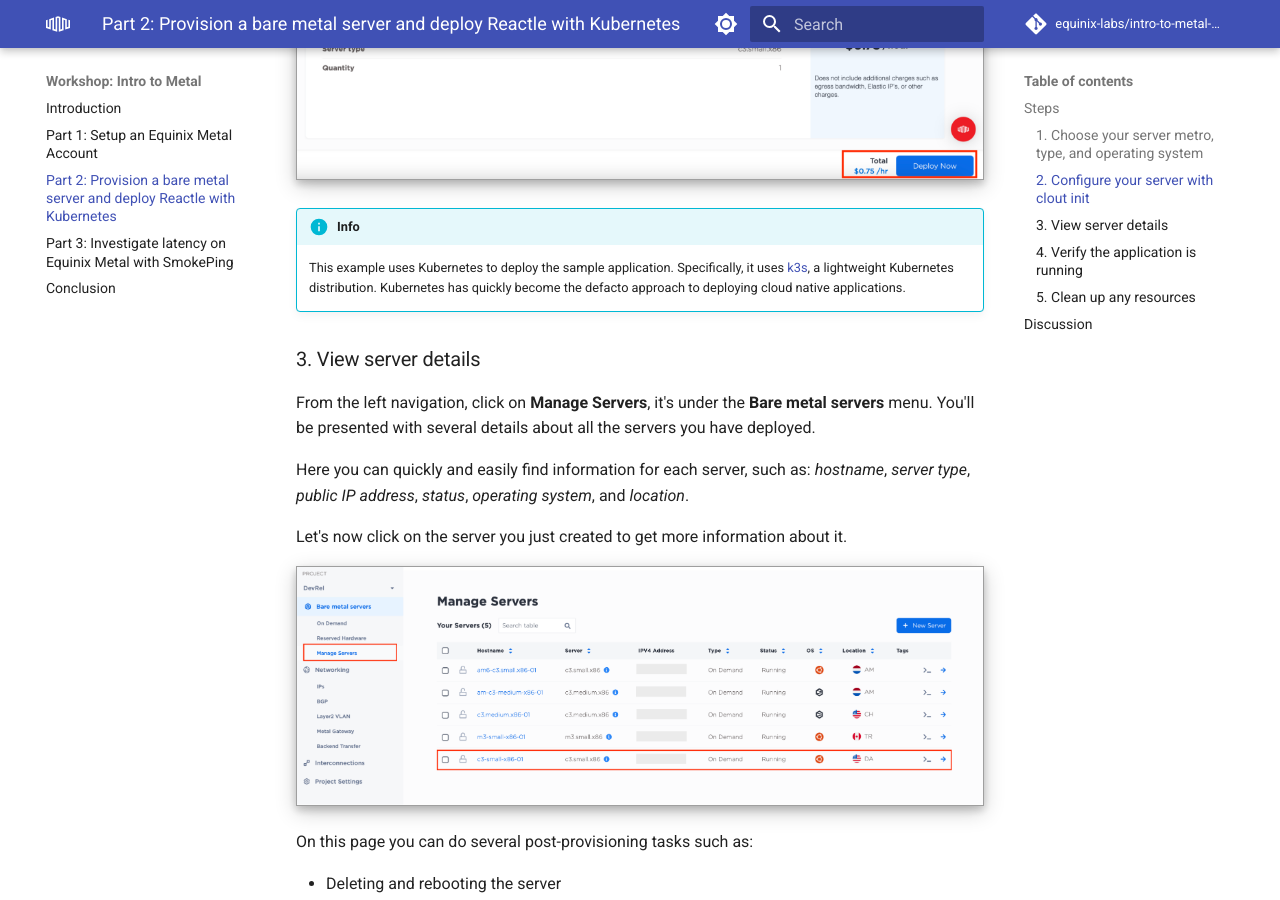
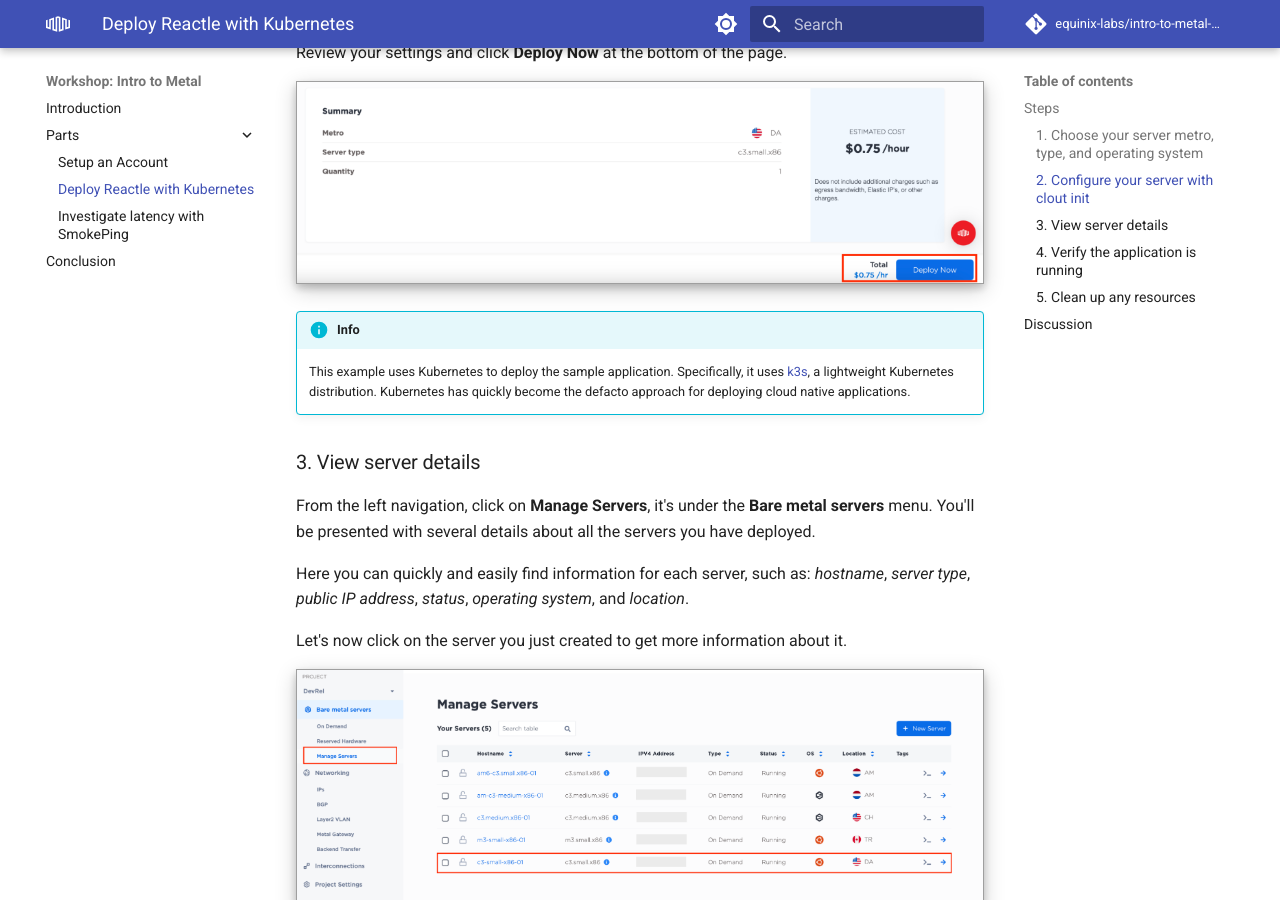
Before and after one commit to equinix-labs/intro-to-metal-workshop, an MkDocs documentation site: the page built from docs/parts/reactle.md, in a window 1280 px wide and 900 px high, scrolled down 3054 px. Built offline with MkDocs 1.6.1 and Material for MkDocs 9.7.7, drawn with Linux system fonts in a browser that asks for light colours; comment, search, counter and statistics services are not loaded; some of the changed text lies outside the part shown.

Commit message:
address feedback

```diff
--- a/docs/part2.md
+++ b/docs/parts/reactle.md
@@ -8,11 +12,11 @@
 
 From the navigation menu on the left, under the **Bare metal servers** option, click on **On demand**.
 
-![](images/part2/1-on-demand.png)
+![](../images/part2/1-on-demand.png)
 
 Choose a **metro**. We suggest the **Dallas** metro.
 
-![](images/part2/2-metro.png)
+![](../images/part2/2-metro.png)
 
 !!! note "Did you know...?"
 
@@ -20,7 +24,7 @@
 
 Choose a **server**. For our workshop, let's go with a `c3.small.x86` or `m3.small.x86` instance.
 
-![](images/part2/3-server.png)
+![](../images/part2/3-server.png)
 
 !!! question "Open discussion"
 
@@ -30,13 +34,13 @@
 
 Choose an **operating system**. We recommend **Ubuntu 20.04 LTS**.
 
-![](images/part2/4-os.png)
+![](../images/part2/4-os.png)
 
 ### 2. Configure your server with clout init
 
 Under *Select number of servers* give your server a unique hostname. Then click on **Optional Settings**, and then the **User data** tab.
 
-![](images/part2/5-cloud-config.png)
+![](../images/part2/5-cloud-config.png)
 
 Copy and paste the snippet of code below into the text box.
 
@@ -56,11 +60,11 @@
 
 Review your settings and click **Deploy Now** at the bottom of the page.
 
-![](images/part2/6-deploy-now.png)
+![](../images/part2/6-deploy-now.png)
 
 !!! info
 
-    This example uses Kubernetes to deploy the sample application. Specifically, it uses [k3s](https://k3s.io/), a lightweight Kubernetes distribution. Kubernetes has quickly become the defacto approach to deploying cloud native applications.
+    This example uses Kubernetes to deploy the sample application. Specifically, it uses [k3s](https://k3s.io/), a lightweight Kubernetes distribution. Kubernetes has quickly become the defacto approach for deploying cloud native applications.
 
 ### 3. View server details
 
@@ -70,7 +74,7 @@
 
 Let's now click on the server you just created to get more information about it.
 
-![](images/part2/7-manage-servers.png)
+![](../images/part2/7-manage-servers.png)
 
 On this page you can do several post-provisioning tasks such as:
 
@@ -80,13 +84,13 @@
 
 Flip through a few sections to familiarize yourself with the overview page.
 
-![](images/part2/8-view-server.png)
+![](../images/part2/8-view-server.png)
 
 ### 4. Verify the application is running
 
 Click on the **Network** tab and find the public IP address.
 
-![](images/part2/9-get-ip.png)
+![](../images/part2/9-get-ip.png)
 
 Launch a browser and navigate to the following URL:
 
@@ -96,7 +100,7 @@
 
 You should now be presented with a running application. In this case, the app running is called Reactle, a clone of the popular game, Wordle.
 
-![](images/part2/10-wordle.png)
+![](../images/part2/10-wordle.png)
 
 !!! example "Can't access the application?"
 
@@ -106,7 +110,7 @@
 
 When you've wrapped up this part, don't forget to delete your server.
 
-![](images/part2/11-delete.png)
+![](../images/part2/11-delete.png)
 
 ## Discussion
 
--- a/mkdocs.yml
+++ b/mkdocs.yml
@@ -6,6 +6,17 @@
 
 extra_css:
   - stylesheets/extra.css
+
+nav:
+  - Introduction: index.md
+
+  - Parts:
+      - Setup an Account: parts/signup.md
+      - Deploy Reactle with Kubernetes: parts/reactle.md
+      - Investigate latency with SmokePing: parts/smokeping.md
+
+  - Conclusion: parts/conclusion.md
+
 
 theme:
   name: material
@@ -34,6 +45,7 @@
     - search.highlight
     - navigation.footer
     - content.code.copy
+    - navigation.expand
 
 extra:
   social:
```
Also changed, not shown: other parts of docs/parts/reactle.md (+4 -0 lines), docs/index.md (+2 -2 lines), docs/parts/signup.md (renamed from docs/part1.md, +10 -8 lines), docs/parts/smokeping.md (renamed from docs/part3.md, +6 -4 lines), docs/parts/conclusion.md (renamed from docs/part4.md).
